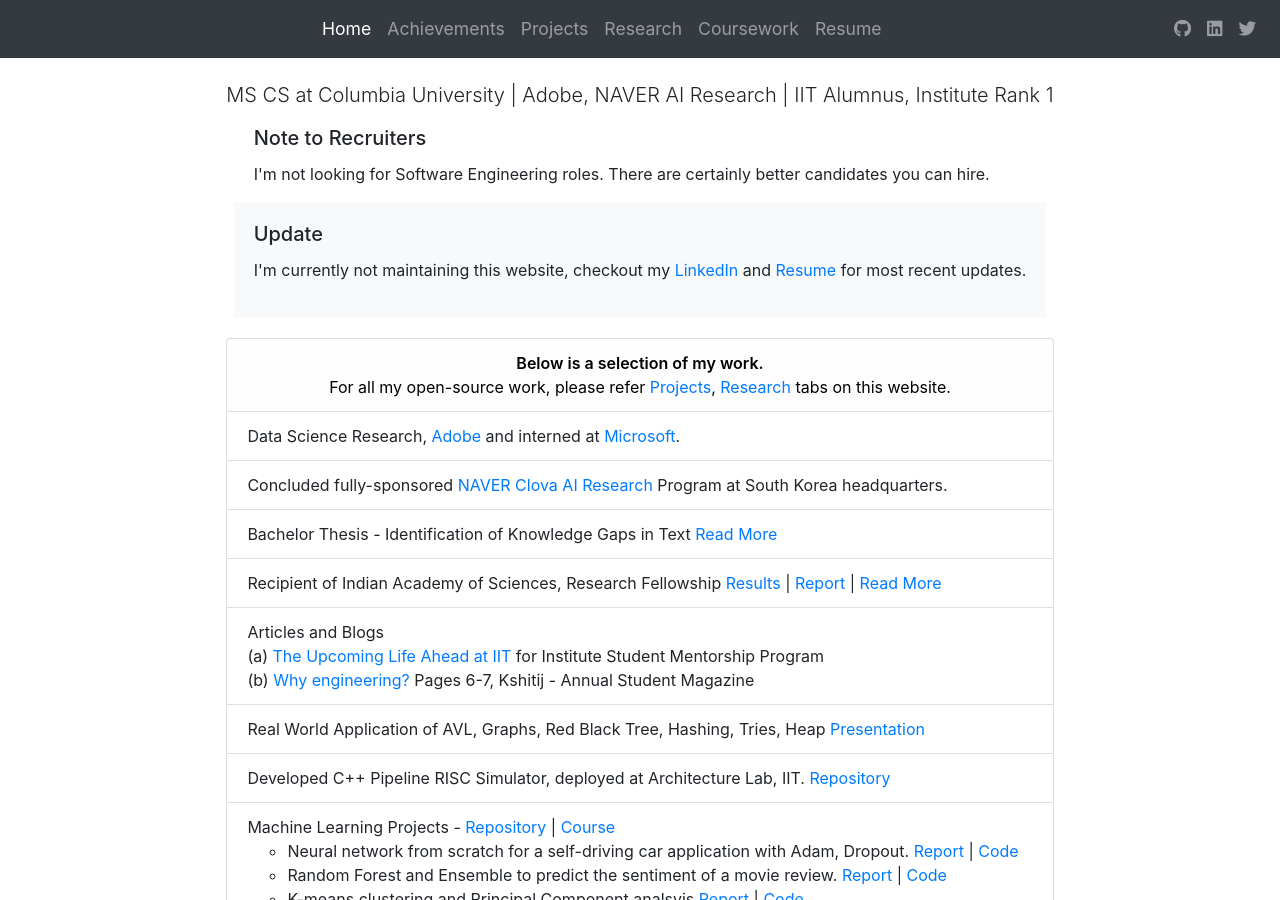
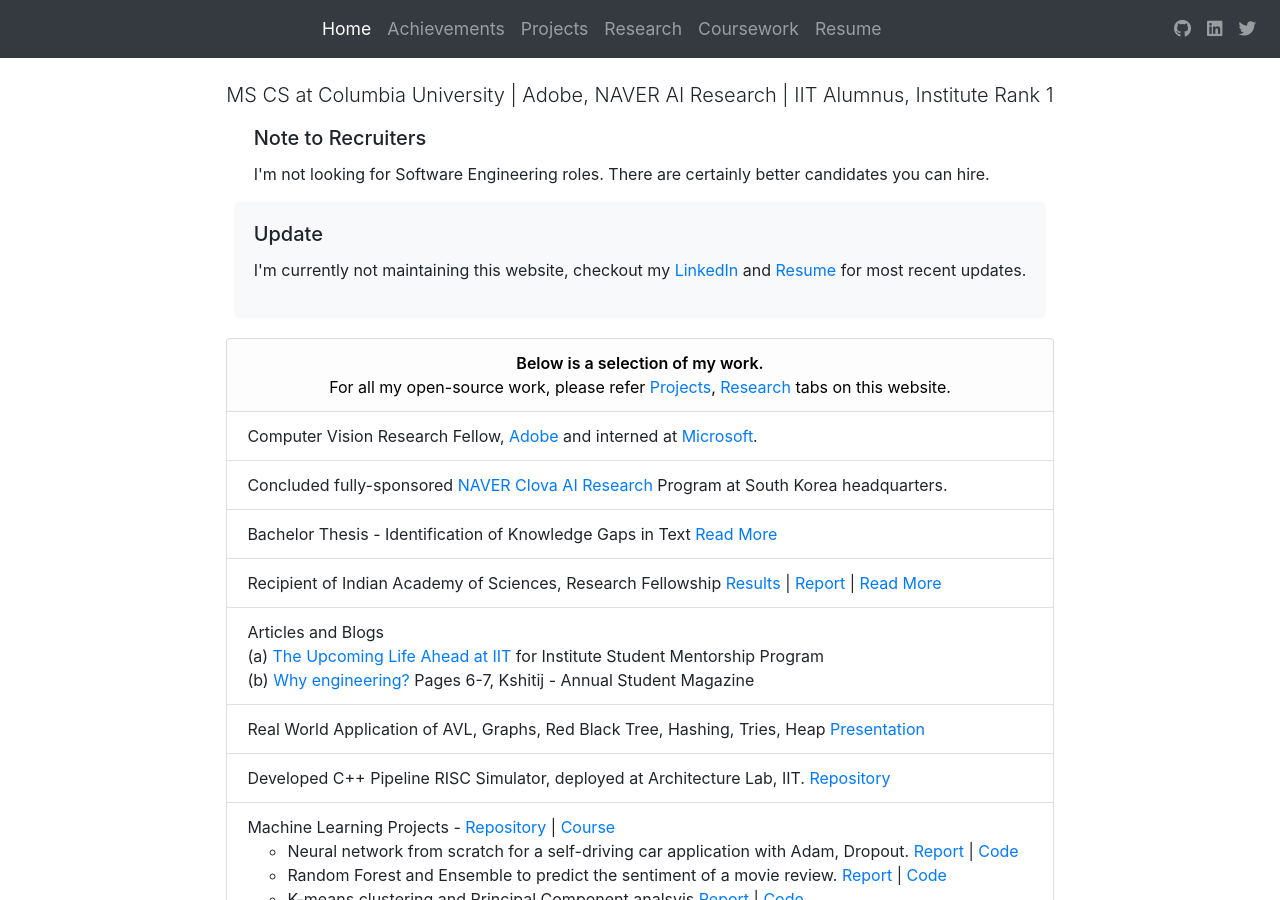
Before and after one commit to thenamangoyal/thenamangoyal.github.io, a Jekyll site: the page built from index.html, in a window 1280 px wide and 900 px high. Built offline with Jekyll 4.4.1, drawn with Linux system fonts in a browser that asks for light colours; nearby versions of some CDN libraries.

Commit message:
Adobe fixed

```diff
--- a/index.html
+++ b/index.html
@@ -86,10 +86,7 @@ layout: bootstrap
 
 
         </li>
-        <!-- <li class="list-group-item">Research Fellow, deep learning at <a target="_blank" href="https://hyperverge.co">HyperVerge
-                    Inc.</a> working on Highest accuracy AI solutions, implemented at scale.
-            </li> -->
-        <li class="list-group-item">Data Science Research, <a target="_blank" href="https://www.adobe.com/">Adobe</a>
+        <li class="list-group-item">Computer Vision Research Fellow, <a target="_blank" href="https://www.adobe.com/">Adobe</a>
             and interned at <a target="_blank" href="https://www.microsoft.com/">Microsoft</a>.
         </li>
         <li class="list-group-item">Concluded fully-sponsored <a target="_blank"
```
